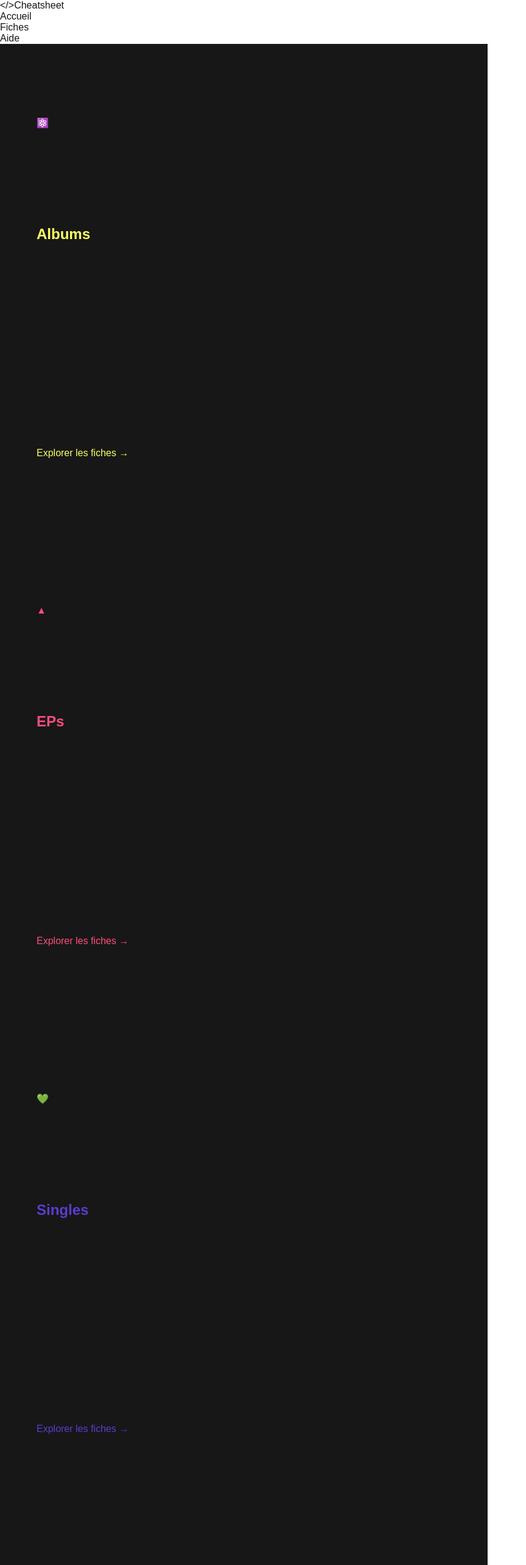
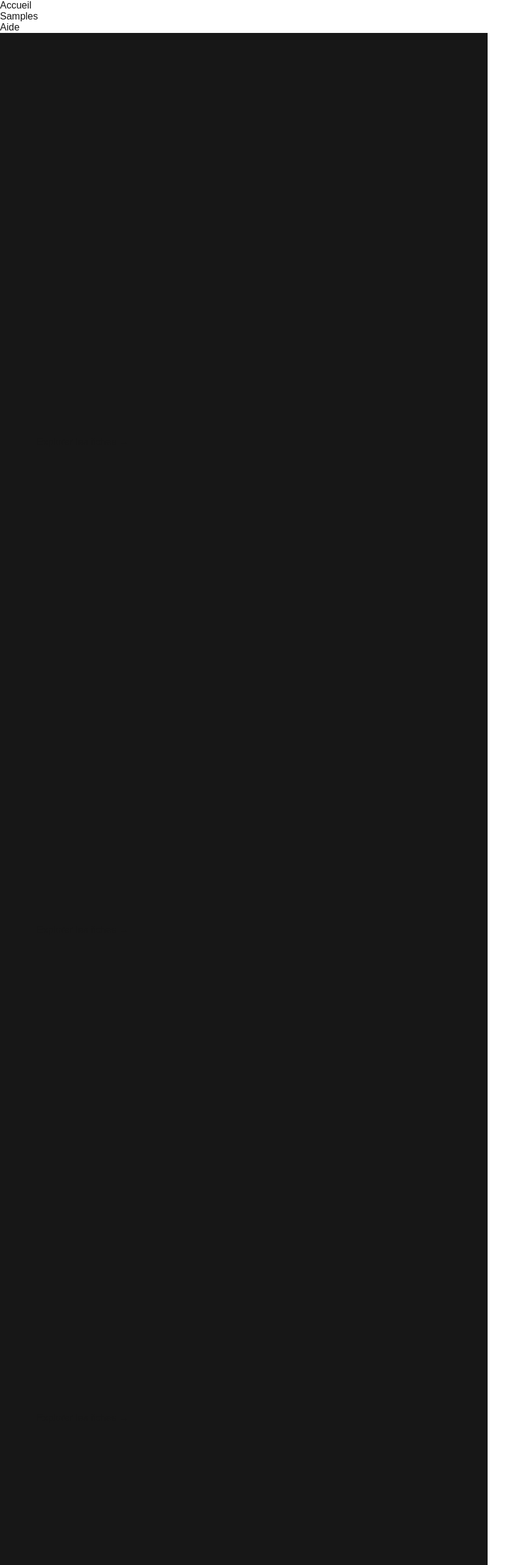
Before and after one commit to cegepmatane/web-interactif-2026-enderbird, a Next.js app in the folder app/: page / in a window 1280 px wide. Shown: the top 2566 px of the page at 61% size, without its empty margins (0-863 px from the left). Built offline with nearby package versions, Linux system fonts and the light colour scheme.

Commit message:
Criss que c'est horrible

```diff
--- a/app/composants/Navigation.js
+++ b/app/composants/Navigation.js
@@ -3,13 +3,9 @@ import Link from 'next/link';
 function Navigation() {
   return (
     <nav id="navigation">
-      <div id="navigation-logo">
-        <span id="navigation-logo-icone">{'</>'}</span>
-        Cheatsheet
-      </div>
       <ul id="navigation-liens">
         <li><Link href="/">Accueil</Link></li>
-        <li><Link href="/feuille">Fiches</Link></li>
+        <li><Link href="/sample">Samples</Link></li>
         <li><Link href="/aide">Aide</Link></li>
       </ul>
     </nav>
--- a/app/pages/_app.js
+++ b/app/pages/_app.js
@@ -7,7 +7,8 @@ export default function App({ Component, pageProps })
   return (
     <>
       <Navigation />
-      <main id="contenu-principal">
+      {/* CSS POSSIBLE (id) */}
+      <main>
         <Component {...pageProps} />
       </main>
     </>
--- a/app/pages/aide/index.js
+++ b/app/pages/aide/index.js
@@ -8,7 +8,7 @@ export default function PageAideIndex() {
         Centre d'aide
       </h1>
       <p style={{margin:0}}>
-        Tout savoir sur la Cheatsheet Interactive
+        Les choses à savoir à propos des musiques
       </p>
 
       <div className="aide-grille">
--- a/app/pages/album.js
+++ /dev/null
@@ -1,3 +0,0 @@
-export default function Album() {
-  return <h1>Album Page</h1>;
-}
--- a/app/pages/index.js
+++ b/app/pages/index.js
@@ -2,34 +2,18 @@ import Head from "next/head";
 import { useRouter } from 'next/router';
 import styles from "@/styles/Home.module.css";
 
-const DISCOGRAPHIES = [
+const TYPESAMPLES = [
   {
-    cle: 'album',
-    nom: 'Albums',
-    icone: '⚛️',
-    couleur: '#fcff64',
-    description: 'Une release officiel d\'un groupe de musique.',
+    cle: 'musiques',
   },
   {
-    cle: 'ep',
-    nom: 'EPs',
-    icone: '▲',
-    couleur: '#fc4d7f',
-    description: 'Presque un album, un chapitre d\'une histoire.',
+    cle: 'bruits',
   },
   {
-    cle: 'single',
-    nom: 'Singles',
-    icone: '💚',
-    couleur: '#5d3bd0',
-    description: 'La lumière d\'un album ou une étincelle dans un le spectacle de la créativité musicale.',
+    cle: 'drums',
   },
   {
     cle: 'demo',
-    nom: 'Demos',
-    icone: '💚',
-    couleur: '#90cd3b',
-    description: 'Projet souvent pas terminé et la lumière d\'un projet polie.',
   }
 ]
 
@@ -38,20 +22,20 @@ export default function Home() {
 
   function choisirDiscographie(cle) {
     localStorage.setItem('discographieChoisie', cle);
-    routeur.push('/album');
+    routeur.push('/sample');
   }
 
   return (
     <>
       <Head>
-        <title>Create Next App</title>
+        <title>Une a</title>
         <meta name="description" content="Generated by create next app" />
         <meta name="viewport" content="width=device-width, initial-scale=1" />
         <link rel="icon" href="/favicon.ico" />
       </Head>
 
       <div className="accueil-grille">
-        {DISCOGRAPHIES.map((discographie, i) => (
+        {TYPESAMPLES.map((discographie, i) => (
           <div
             key={discographie.cle}
             className={styles.main}
@@ -77,7 +61,7 @@ export default function Home() {
         ))}
       </div>
 
-      <div className={`${styles.page}`}>
+      {/* <div className={`${styles.page}`}>
         <main className={styles.main}>
           <div className={styles.intro}> </div>
           <div className={styles.ctas}>
@@ -99,7 +83,7 @@ export default function Home() {
             </a>
           </div>
         </main>
-      </div>
+      </div> */}
     </>
   );
 }
--- /dev/null
+++ b/app/pages/sample.js
@@ -0,0 +1,3 @@
+export default function Sample() {
+  return <h1>Sample Page</h1>;
+}
--- a/app/styles/globals.css
+++ b/app/styles/globals.css
@@ -5,8 +5,8 @@
 
 @media (prefers-color-scheme: dark) {
   :root {
-    --background: #1d115a;
-    --foreground: #ededed;
+    --background: #110a31;
+    --foreground: #ffffff;
   }
 }
 
```
Also changed, not shown: app/donnees/aide.json (+20 -0 lines), app/donnees/samples.json (renamed from app/donnees/musiques.json, +9 -2 lines).
